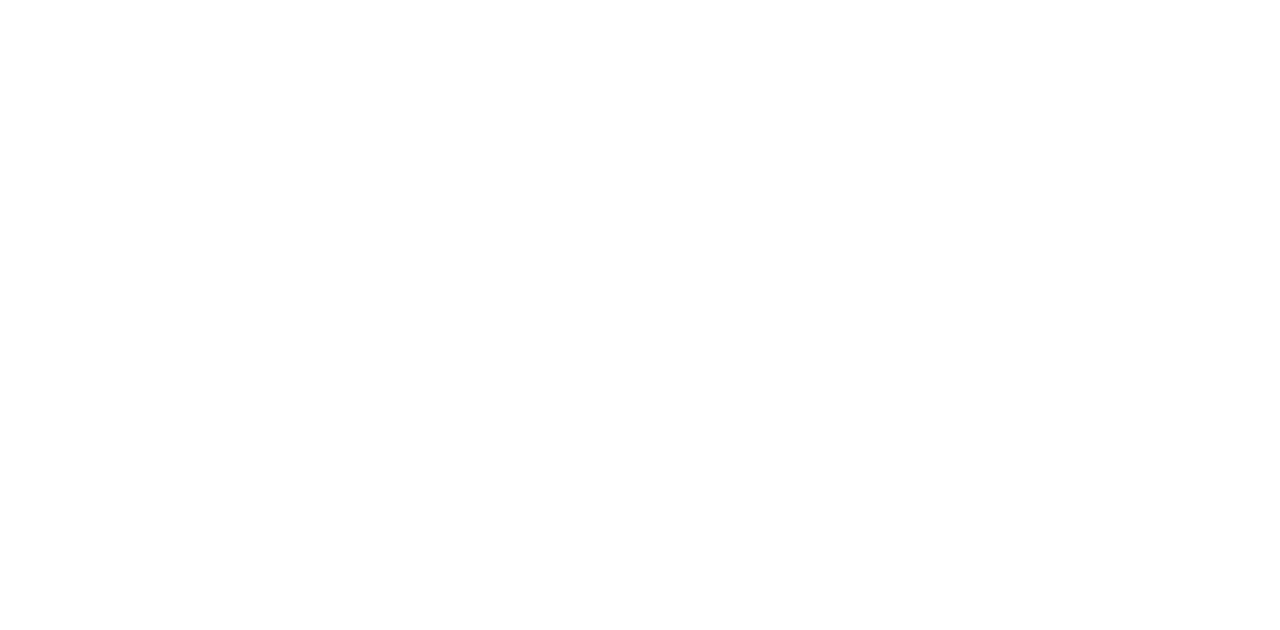
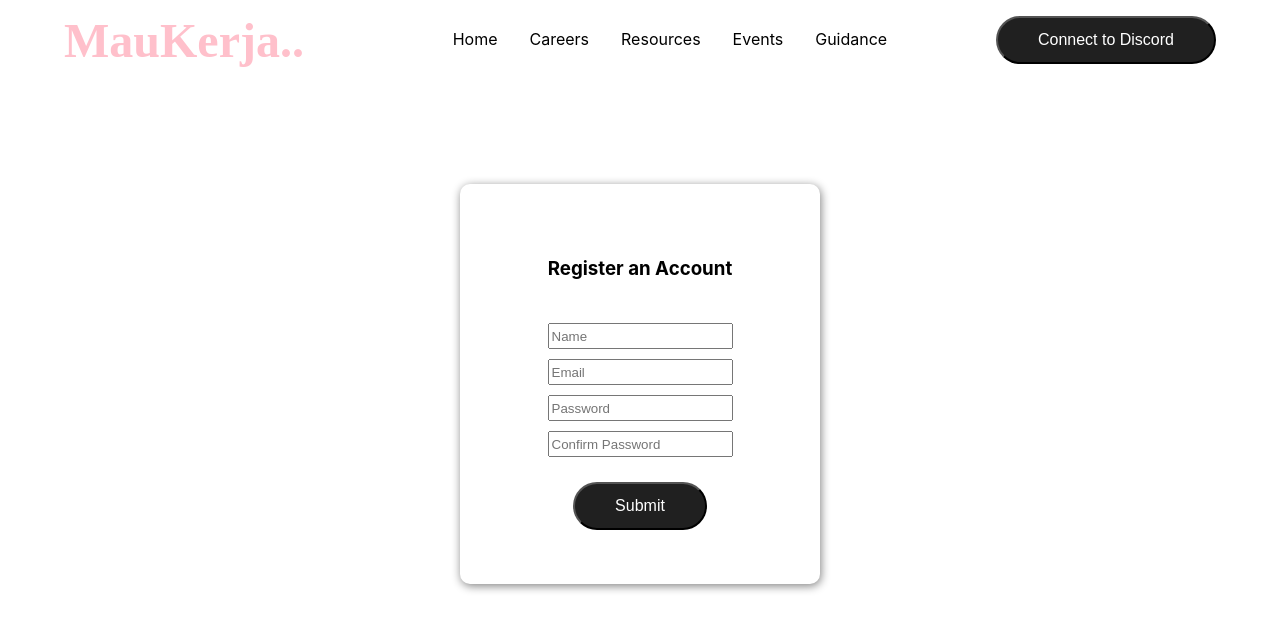
Before and after one commit to Garvit1809/Garuda-Hack, a React (Create React App) app in the folder client/: page /register in a window 1280 px wide. Shown: the top 630 px of the page. Built offline with nearby package versions, Linux system fonts and the light colour scheme.

Commit message:
add register page

```diff
--- a/client/src/Pages/Register.tsx
+++ b/client/src/Pages/Register.tsx
@@ -47,7 +47,23 @@
 const Register = () => {
   return (
     <>
-
+    <Navbar/>
+    <Wrapper>
+    <Card>
+      <Container>
+      <h3 className='content'>Register an Account</h3>
+      </Container>
+      <Container>
+      <InputBox type="name" className="name" name="name" placeholder='Name' />
+      <InputBox type="email" className="email" name="email" placeholder='Email' />
+      <InputBox type="password" className="password" name="email" placeholder='Password'  />
+      <InputBox type="password" className="confirm-password" name="confirm-password" placeholder='Confirm Password'  />
+      </Container>
+      <Container>
+      <Button text="Submit" link="#" clr="#fff" backgroundColor="#202020" />
+      </Container>
+    </Card>
+    </Wrapper>
     </>
   )
 }
```
